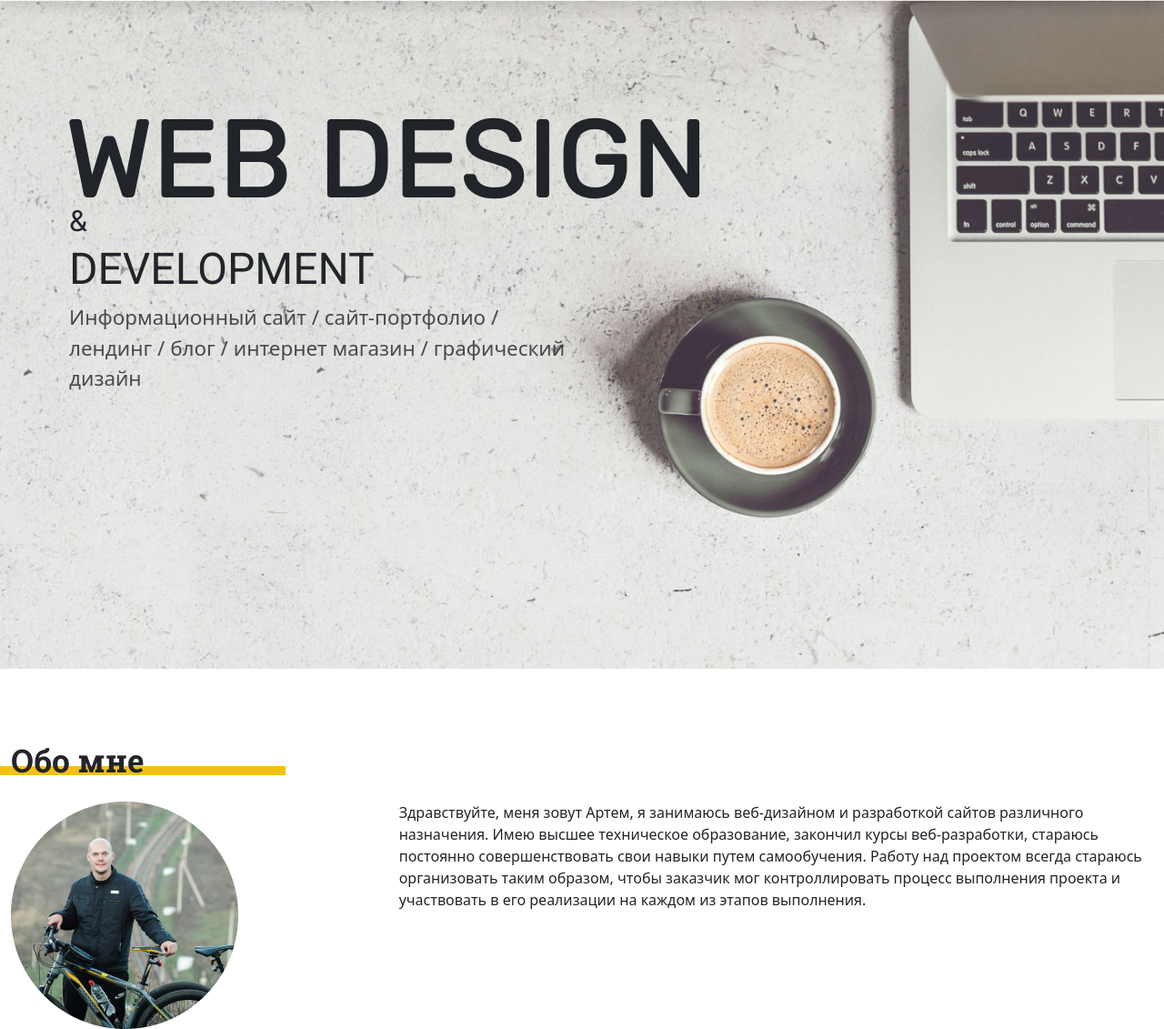
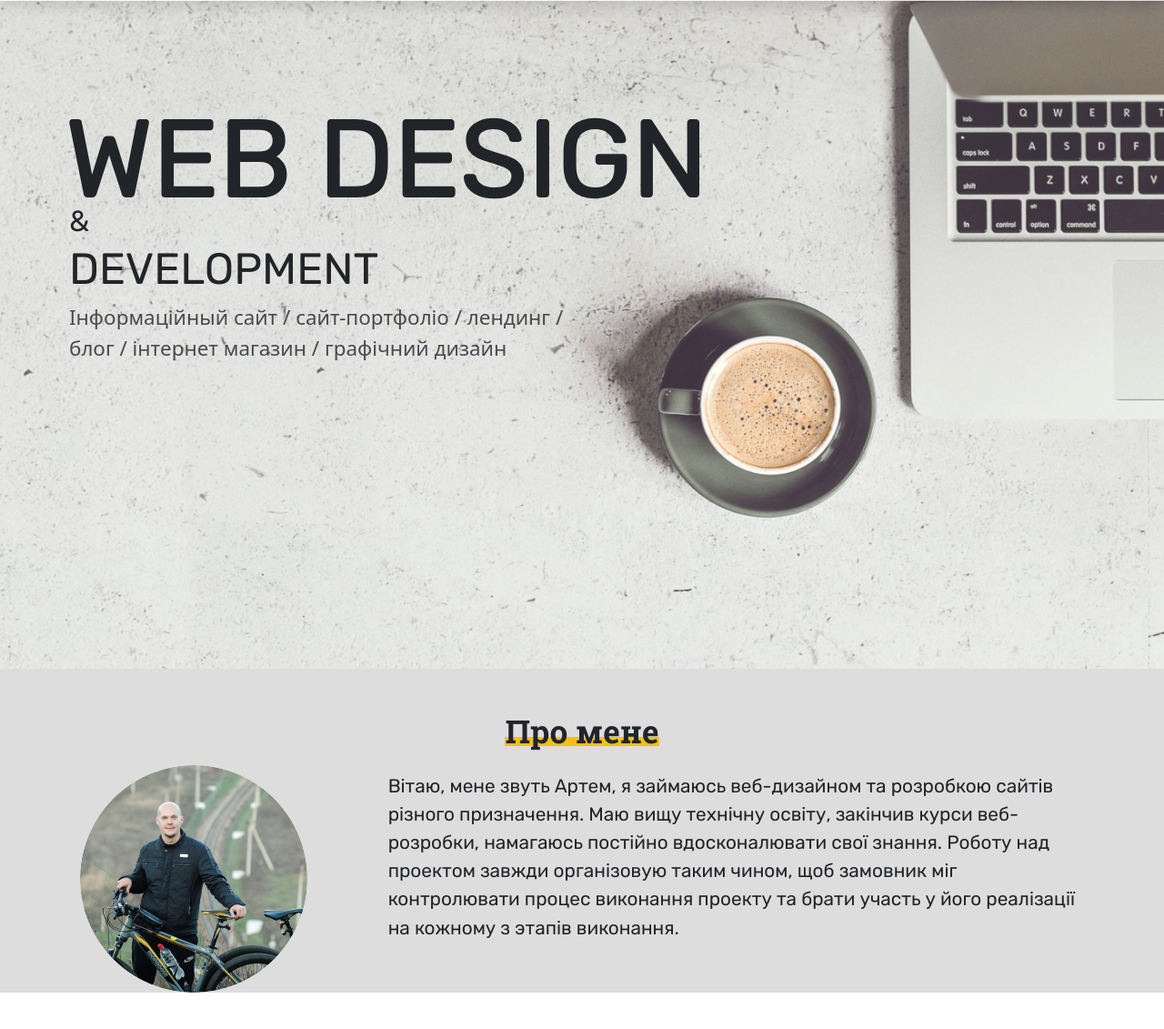
Before and after one commit to art-ste-web/my-page-2021, a plain HTML site: page index.html in a window 1280 px wide. Shown: the part 65-1196 px from the top of the page at 91% size. After the commit the page ends 1156 px from the top, so only its background shows below. Drawn offline with nearby package versions, Linux system fonts and the light colour scheme.

Commit message:
finish about block

```diff
--- a/index.html
+++ b/index.html
@@ -21,17 +21,21 @@
               <div class="collapse navbar-collapse" id="navbarNav">
                 <ul class="navbar-nav">
                   <li class="nav-item">
-                    <a class="nav-link active" aria-current="page" href="#">Home</a>
+                    <a class="nav-link" aria-current="page" href="#">Обо мне</a>
                   </li>
                   <li class="nav-item">
-                    <a class="nav-link" href="#">Features</a>
+                    <a class="nav-link" href="#">Портфолио</a>
                   </li>
                   <li class="nav-item">
-                    <a class="nav-link" href="#">Pricing</a>
+                    <a class="nav-link" href="#">Рабочий процесс</a>
                   </li>
                   <li class="nav-item">
-                    <a class="nav-link disabled" href="#" tabindex="-1" aria-disabled="true">Disabled</a>
+                    <a class="nav-link" href="#">Блог</a>
                   </li>
+                  <li class="nav-item">
+                    <a class="nav-link" href="#">Контакты</a>
+                  </li>
+
                 </ul>
                 <!-- language switcher -->
                 <div class="lang-switcher">
@@ -111,8 +115,11 @@
     </div>
     <!-- ABOUT ME -->
     <div id="about" class="container-fluid about-me">
-      <div class="row about-header justify-content-center align-items-center">
-          <h1>Обо мне</h1>
+      <div class="row">
+        <div class="col-12 block-header">
+          <h1 class="text-center">Обо мне</h1>
+        </div>
+
       </div>
       <div class="row">
           <div class="col-lg-4 img-wrapper">
--- a/js/lang-switch.js
+++ b/js/lang-switch.js
@@ -5,21 +5,28 @@
 // };
 
 const uaText = {
-    nav : ["Про мене", "Портфоліо", "Робочий процес"],
+    nav : ["Про мене", "Портфоліо", "Робочий процес", "Блог", "Контакти"],
     mainDesc : "Інформаційный сайт / сайт-портфоліо /  лендинг / блог / інтернет магазин / графічний дизайн",
     moreBtn : "Детальніше",
+    aboutMeHeader: "Про мене",
+    aboutMeText: `Вітаю, мене звуть Артем, я займаюсь веб-дизайном та розробкою сайтів різного
+        призначення. Маю вищу технічну освіту, закінчив курси веб-розробки, намагаюсь
+        постійно вдосконалювати свої знання.
+        Роботу над проектом завжди організовую таким чином, щоб замовник міг
+        контролювати процес виконання проекту та брати участь у його реалізації на кожному з
+        этапів виконання.`,
 
 };
 
 const ruText = {
-    nav : ["Обо мне", "Портфолио", "Рабочий процесс"],
+    nav : ["Обо мне", "Портфолио", "Рабочий процесс", "Блог", "Контакты"],
     mainDesc : "Информационный сайт / сайт-портфолио /  лендинг / блог / интернет магазин / графический дизайн",
     moreBtn : "Узнать больше",
     aboutMeHeader: "Обо мне",
     aboutMeText: `Здравствуйте, меня зовут Артем, я занимаюсь веб-дизайном и разработкой сайтов различного
         назначения. Имею высшее техническое образование, закончил курсы веб-разработки, стараюсь
         постоянно совершенствовать свои навыки путем самообучения.
-        Работу над проектом всегда стараюсь организовать таким образом, чтобы заказчик мог
+        Работу над проектом всегда организовываю таким образом, чтобы заказчик мог
         контроллировать процесс выполнения проекта и участвовать в его реализации на каждом из
         этапов выполнения.`,
 };
@@ -33,6 +40,9 @@ class LangSwitcher {
     }
 
     //local storage methods
+    setSelectedLangToLs(selectedLang) {
+        localStorage.setItem('selectedLang', JSON.stringify(selectedLang));
+    }
     setLangDataToLs(langData, langKey) {
         localStorage.setItem(langKey, JSON.stringify(langData));
     }
@@ -51,8 +61,12 @@ class LangSwitcher {
     changeElementsLang(activeLangData) {
         const mainDesc = document.querySelector('.short-desc');
         const moreBtn = document.querySelector('.more-btn');
+        const aboutMeHeader = document.querySelector('#about .block-header h1');
+        const aboutMeText = document.querySelector('.about-text p');
         mainDesc.innerHTML = activeLangData.mainDesc;
         moreBtn.innerHTML = activeLangData.moreBtn;
+        aboutMeHeader.innerHTML = activeLangData.aboutMeHeader;
+        aboutMeText.innerHTML = activeLangData.aboutMeText;
     }
     addActiveLangBtnState(activeLang) {
         this.resetLangBtnState();
@@ -69,20 +83,30 @@ class LangSwitcher {
         }
     }
 
-    //default lang by client lang
+    //default lang by client lang or user previous select
     setDefaultLang() {
-        const userLang = navigator.language || navigator.userLanguage;
-        console.log(userLang);
-        if(userLang === 'ru-RU') {
-            const ruLangData = this.getLangDataFromLs('ru');
-            this.changeNavLang(ruLangData);
-            this.addActiveLangBtnState('ru');
+        const selectedLang = this.getLangDataFromLs('selectedLang');
+        const langData = this.getLangDataFromLs(selectedLang);
+        // console.log(selectedLang);
+        if(selectedLang) {
+            this.changeNavLang(langData);
+            this.changeElementsLang(langData);
+            this.addActiveLangBtnState(selectedLang);
         }
         else {
-            const uaLangData = this.getLangDataFromLs('ua');
-            this.changeNavLang(uaLangData);
-            this.addActiveLangBtnState('ua');
+            const clientLang = navigator.language || navigator.userLanguage;
+            console.log(clientLang);
+            const userLang = clientLang == 'ru-RU' ? 'ru' : 'ua';
+            console.log(userLang);
+            const langData = this.getLangDataFromLs(userLang);
+            this.changeNavLang(langData);
+            this.changeElementsLang(langData);
+            this.addActiveLangBtnState(userLang);
+            this.setSelectedLangToLs(userLang);
         }
+
+
+
     }
 
 }
@@ -104,6 +128,6 @@ for(let i = 0; i < switchLangBtn.length; i++) {
         langSwitcher.changeNavLang(activeLangData);
         langSwitcher.changeElementsLang(activeLangData);
         langSwitcher.addActiveLangBtnState(e.target.lang);
-
+        langSwitcher.setSelectedLangToLs(e.target.lang);
     } )
 }
--- a/sass/abstracts/_variables.scss
+++ b/sass/abstracts/_variables.scss
@@ -1,5 +1,5 @@
 /*fonts*/
-$main-font: 'Roboto', sans-serif;
+$main-font: 'Rubik', sans-serif;
 $header-font: 'Roboto Slab', serif;
 
 /*colors*/
--- a/sass/base/_fonts.scss
+++ b/sass/base/_fonts.scss
@@ -1 +1,2 @@
 @import url('https://fonts.googleapis.com/css2?family=Roboto+Slab:wght@400;700&family=Roboto:wght@300;400;700&display=swap');
+@import url('https://fonts.googleapis.com/css2?family=Rubik:wght@300;400&display=swap');
--- a/sass/components/_about-me.scss
+++ b/sass/components/_about-me.scss
@@ -1,25 +1,27 @@
 .about-me {
-    .about-header {
-        width: 25%;
-        h1 {
-            font-family: $header-font;
-            font-size: 2.2rem;
-            font-weight: 700;
-            margin: 1rem;
-            position: relative;
-            z-index: 1;
-            margin: 5rem auto 1.5rem auto;
-            &:after {
-                content: "";
-                height: 10px;
-                position: absolute;
-                background-color: $header-yellow;
-                width: 100%;
-                bottom: 5px;
-                left: 0;
-                z-index: -1;
-            }
+    background-color: #DEDDDD;
+
+    .img-wrapper {
+        display: flex;
+        justify-content: center;
+        align-items: center;
+        img {
+            border-radius: 50%;
         }
     }
+    .about-text {
 
+        display: flex;
+        justify-content: center;
+        align-items: center;
+        p {
+            font-size: 1.3rem;
+            font-family: $main-font;
+        }
+        padding: 0 6rem 2rem 0;
+        @include respond-to('medium') {
+            padding: 1.5rem 1rem;
+        }
+
+    }
 }
--- /dev/null
+++ b/sass/components/_block-header.scss
@@ -0,0 +1,26 @@
+.block-header {
+    display: flex;
+    justify-content: center;
+    align-items: center;
+    h1 {
+        display: inline-block;
+        font-family: $header-font;
+        font-size: 2.2rem;
+        font-weight: 700;
+        margin: 1rem;
+        position: relative;
+        z-index: 1;
+        margin: 3rem auto 1rem auto;
+
+        &:after {
+            content: "";
+            height: 10px;
+            position: absolute;
+            background-color: $header-yellow;
+            width: 100%;
+            bottom: 5px;
+            left: 0;
+            z-index: -1;
+        }
+    }
+}
--- a/sass/main.scss
+++ b/sass/main.scss
@@ -5,5 +5,6 @@
 @import 'components/navbar';
 @import 'components/first-screen';
 @import 'components/about-me';
+@import 'components/block-header';
 
 @import 'layout/dark-theme';
```
Also changed, not shown: sass/main.css, 1 other file.
